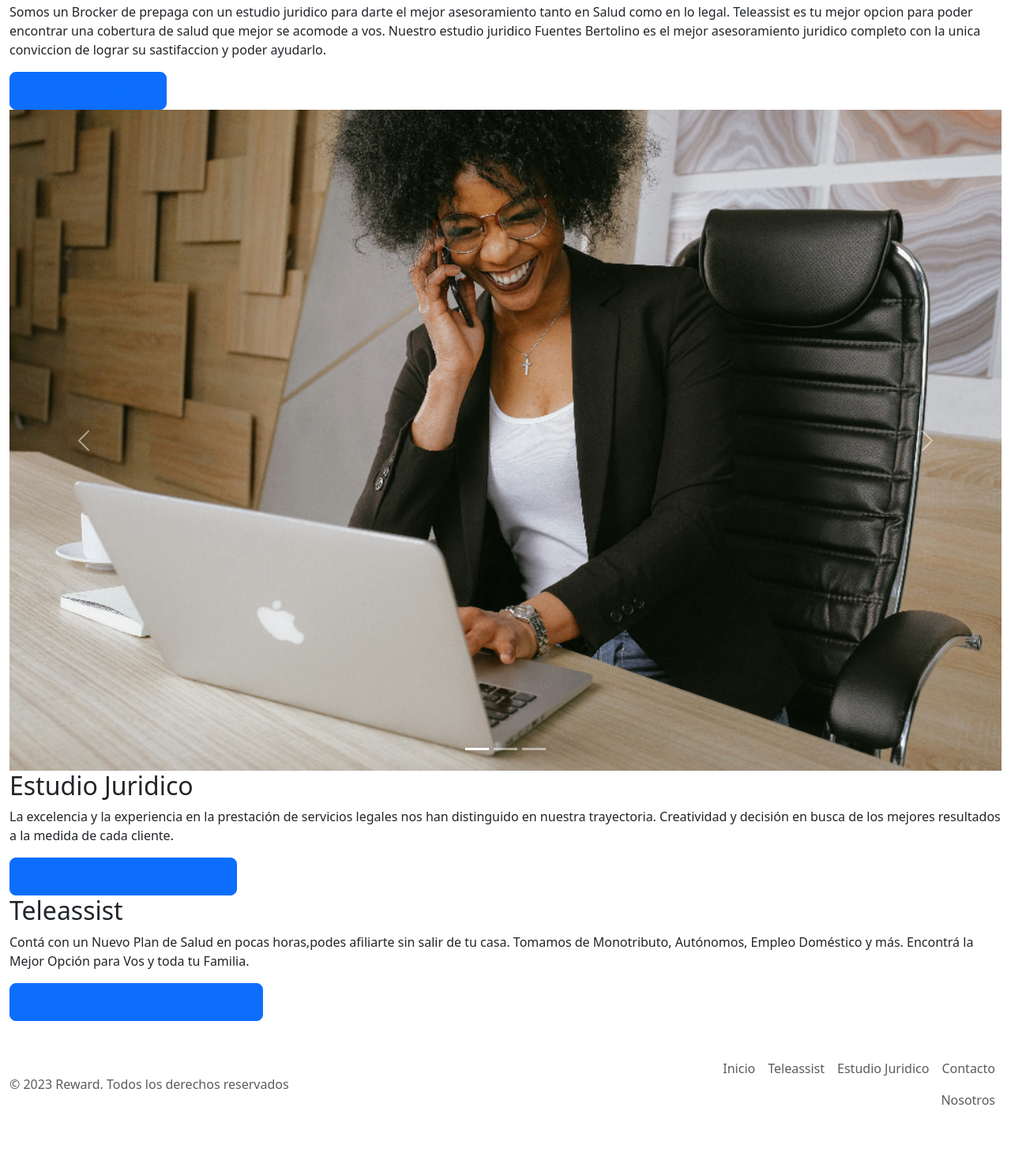
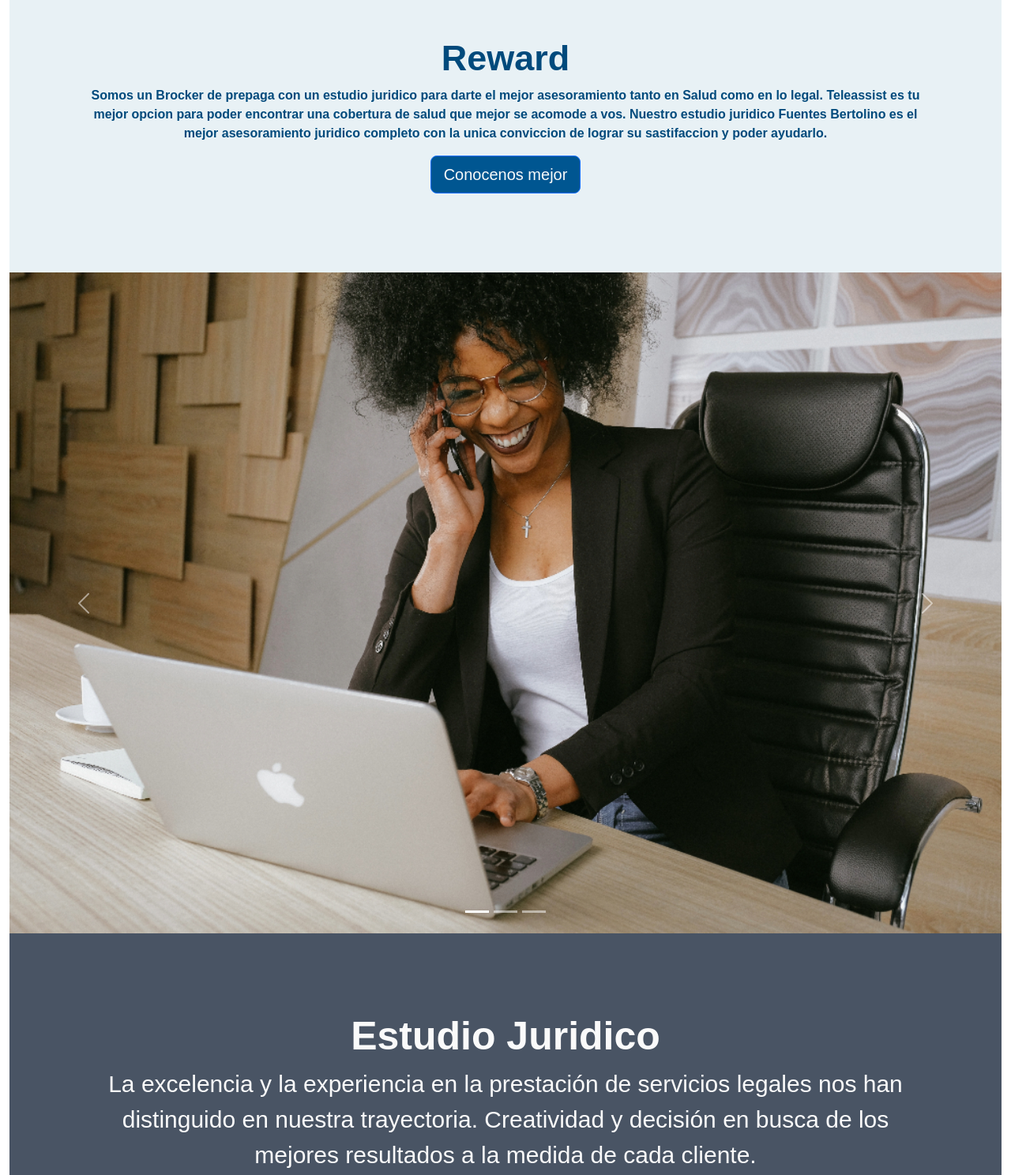
Before and after one commit to EveCespedes/PreEntrega3Cespedes, a plain HTML site: page index.html in a window 1280 px wide. Shown: the part 227-1715 px from the top of the page at 79% size. Before the commit the page ends 1680 px from the top, so only its background shows below. Drawn offline with nearby package versions, Linux system fonts and the light colour scheme.

Commit message:
se da estilo con scss al index

```diff
--- a/index.html
+++ b/index.html
@@ -35,7 +35,7 @@
                         <a class="nav-link miLink" href="./pages/teleassist.html">Teleassist</a>
                     </li>
                     <li class="nav-item">
-                        <a class="nav-link miLink" href="/pages/estudio juridoco.html">Estudio Juridico</a>
+                        <a class="nav-link miLink" href="/pages/estudio juridico.html">Estudio Juridico</a>
                     </li>
                     <li class="nav-item">
                         <a class="nav-link miLink" href="/pages/nosotros.html">Nosotros</a>
@@ -109,7 +109,7 @@
                 cada cliente.</p>
             <div class="estudioTres">
                 <button type="button" class="btn btn-primary btn-lg bej buej">
-                    <a class="buej" href="./pages/estudio juridoco.html">Ingresa y conocenos mejor</a>
+                    <a class="buej" href="./pages/estudio juridico.html">Ingresa y conocenos mejor</a>
                 </button>
             </div>
         </div>
--- /dev/null
+++ b/scss/_index.scss
@@ -0,0 +1,153 @@
+main {
+
+    /*seccion nosotros del index*/
+    .nosotros {
+        background-color: #E8F1F5;
+        padding: 100px;
+
+        .titulo {
+            font-size: 45px;
+            text-align: center;
+            color: #004A7C;
+            font-weight: bold;
+        }
+
+        .descripcionIndex {
+            text-align: center;
+            color: #004A7C;
+            font-weight: bolder;
+        }
+
+        .miBoton {
+            color: #fafafa;
+            text-decoration: none;
+        }
+
+        .boton {
+            background-color: #005691;
+
+        }
+
+        .botonNosotros {
+            display: flex;
+            flex-direction: row;
+            align-items: center;
+            justify-content: center;
+
+        }
+
+        .bno:hover {
+            background-color: #fafafa;
+            color: #005691;
+        }
+    }
+
+    /*seccion estudio index*/
+
+    .estudio {
+        background-color: #495464;
+        padding: 100px;
+
+
+        .estudioDos {
+            color: #fafafa;
+            font-weight: bold;
+            text-align: center;
+            font-size: 50px;
+
+        }
+
+        .indexEstudio {
+            color: #fafafa;
+            font-weight: lighter;
+            text-align: center;
+            font-size: 30px;
+
+        }
+
+        .bej {
+            background-color: #E8E8E8;
+
+        }
+
+        .bej:hover {
+            background-color: #BBBFCA;
+
+        }
+
+        .buej {
+            text-decoration: none;
+            color: #495464;
+
+        }
+
+        .buej:hover {
+            color: black;
+        }
+
+        .estudioTres {
+            display: flex;
+            flex-direction: row;
+            align-items: center;
+            justify-content: center;
+        }
+
+    }
+
+
+
+
+    /*seccion teleassist index*/
+
+
+    .tele {
+        background-color: #004A7C;
+        padding: 100px;
+
+
+
+        .teleDos {
+            text-align: center;
+            color: #fafafa;
+            font-weight: bolder;
+            font-size: 65px;
+        }
+
+        .indexTele {
+            text-align: center;
+            color: #fafafa;
+            font-weight: bolder;
+            font-size: 25px;
+        }
+
+        .teleTres {
+            text-decoration: none;
+            color: #005691;
+        }
+
+        .btele {
+            background-color: #E8F1F5;
+        }
+
+        .btele:hover {
+            background-color: #004A7C;
+            color: #BBBFCA;
+        }
+
+        .teleTres:hover {
+            color: #fafafa;
+        }
+
+        .botonTele {
+            display: flex;
+            flex-direction: row;
+            align-items: center;
+            justify-content: center;
+        }
+    }
+
+
+
+
+
+}
--- a/scss/estilo.scss
+++ b/scss/estilo.scss
@@ -1 +1 @@
-@import "header"
+@import "header","general","index"
```
Also changed, not shown: pages/estudio juridico.html (+1 -1 lines), pages/nosotros.html (+1 -1 lines), pages/teleassist.html (+1 -1 lines), css/estilo.css, 1 other file.
